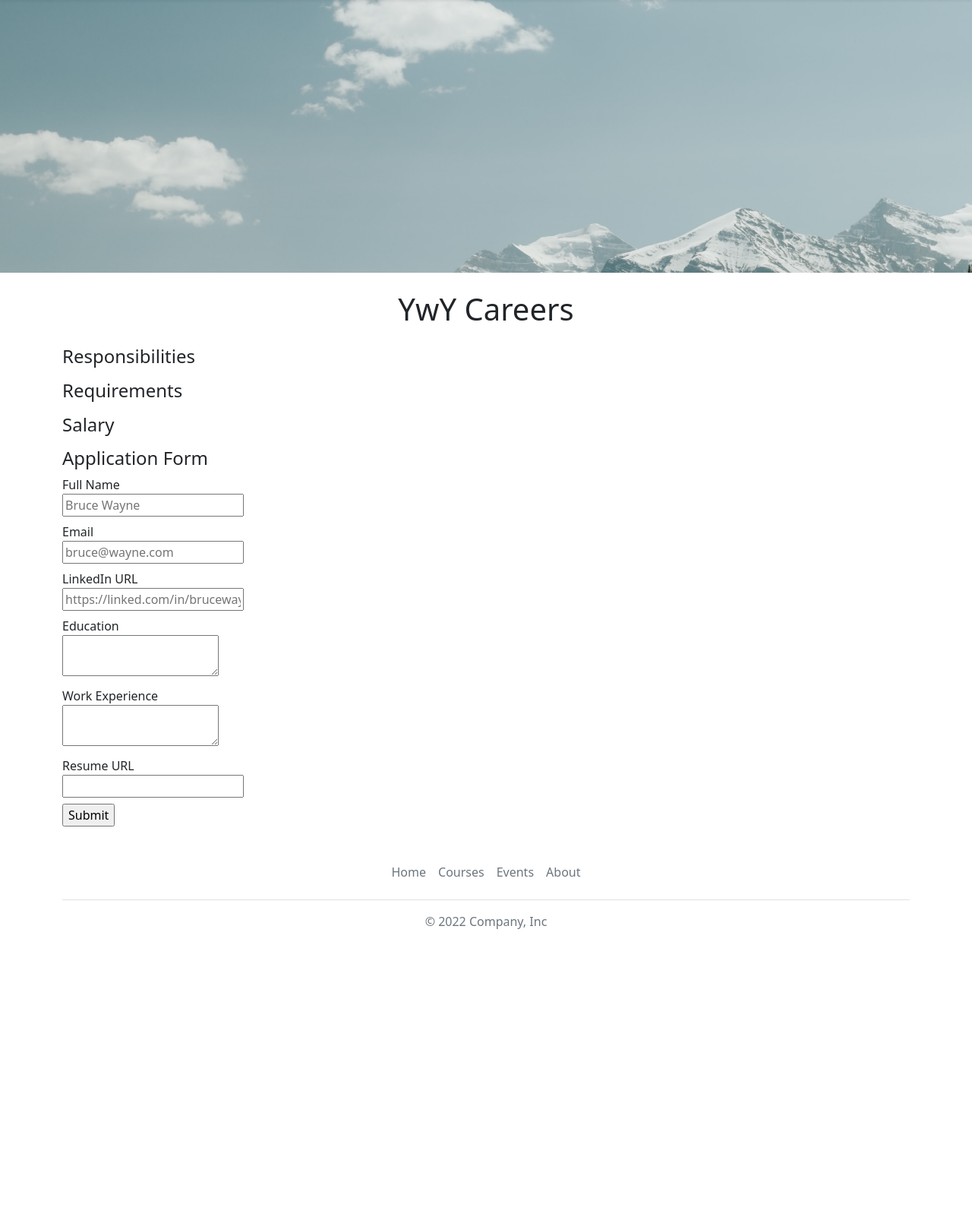
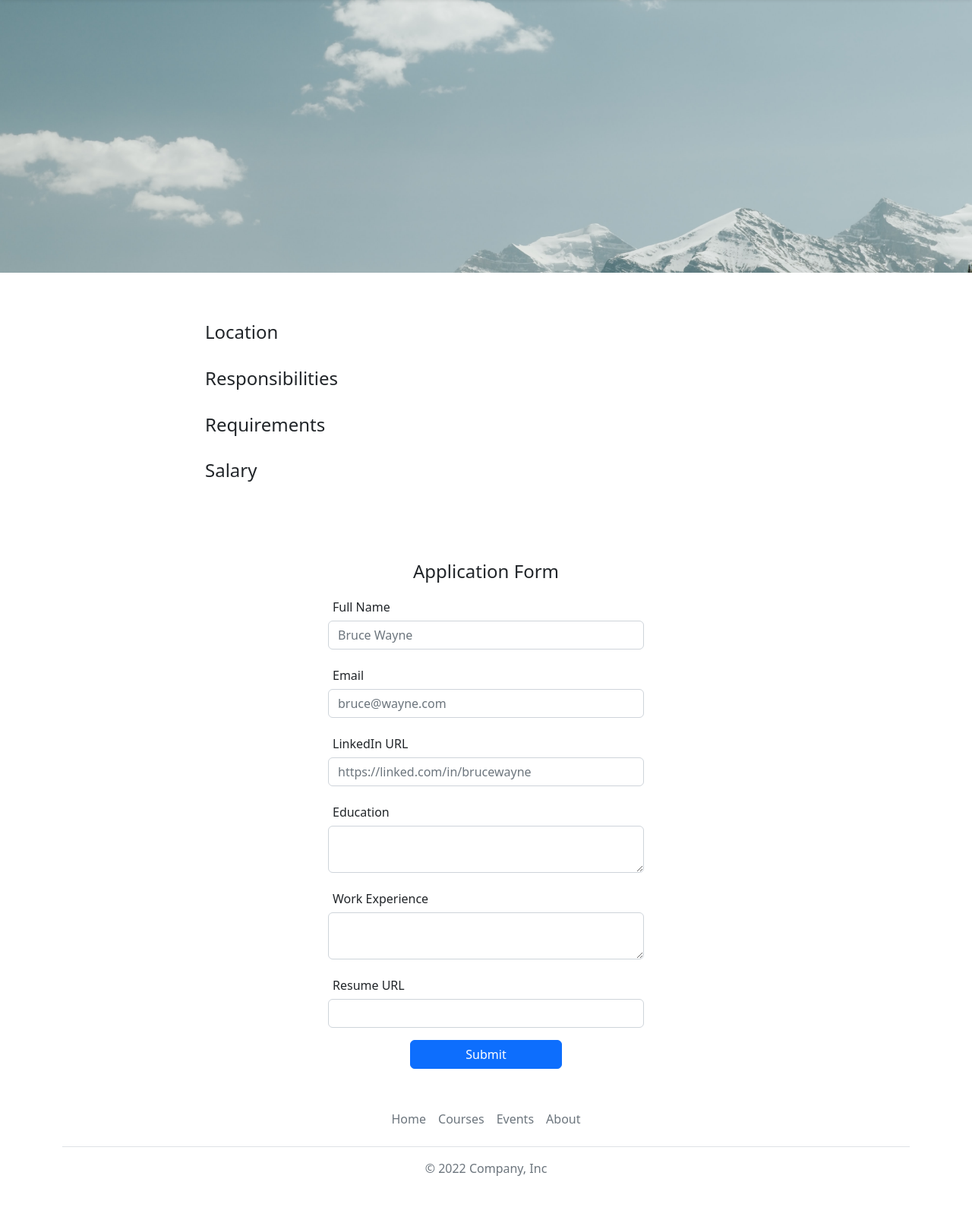
Before and after one commit to wanyun-yang-2002/YwY-careers-website, a Flask app: template templates/jobpage.html in a window 1280 px wide. Shown: the part 57-1663 px from the top of the page at 76% size. Before the commit the page ends 1280 px from the top, so only its background shows below. Run offline with Flask 2, Linux system fonts and the light colour scheme; the template is opened without the code that fills it, so the values that code supplies are empty.

Commit message:
improve display

```diff
--- a/templates/application_form.html
+++ b/templates/application_form.html
@@ -1,34 +1,37 @@
-<h4>Application Form</h4>
+<h4 class="text-center">Application Form</h4>
+<div class="container" style="padding: 6px 350px;">
     <form action="/job/{{job['id']}}/apply" method="post">
-    <div class="mb-2">
-        <label>Full Name</label><br>
-        <input type="text" name="full_name" required placeholder="Bruce Wayne">
+        <div class="mb-3">
+            <label style="padding: 6px;">Full Name</label>
+            <input class="form-control" type="text" name="full_name" required placeholder="Bruce Wayne">
         </div>
 
-    <div class="mb-2">
-        <label">Email</label><br>
-        <input type="text" name="email" required placeholder="bruce@wayne.com">
+        <div class="mb-3">
+            <label style="padding: 6px;">Email</label>
+            <input class="form-control" type="text" name="email" required placeholder="bruce@wayne.com">
         </div>
 
-    <div class="mb-2">
-        <label">LinkedIn URL</label><br>
-        <input type="url" name="linkedin_url" placeholder="https://linked.com/in/brucewayne">
+        <div class="mb-3">
+            <label style="padding: 6px;">LinkedIn URL</label>
+            <input class="form-control" type="url" name="linkedin_url" placeholder="https://linked.com/in/brucewayne">
         </div>
 
-    <div class="mb-2">
-        <label">Education</label><br>
-        <textarea name="education"></textarea>
+        <div class="mb-3">
+            <label style="padding: 6px;">Education</label>
+            <textarea class="form-control" name="education"></textarea>
         </div>
 
-    <div class="mb-2">
-        <label">Work Experience</label><br>
-        <textarea name="work_experience"></textarea>
+        <div class="mb-3">
+            <label style="padding: 6px;">Work Experience</label>
+            <textarea class="form-control" name="work_experience"></textarea>
         </div>
 
-    <div class="mb-2">
-        <label">Resume URL</label><br>
-        <input type="url" name="resume_url">
+        <div class="mb-3">
+            <label style="padding: 6px;">Resume URL</label>
+            <input class="form-control" type="url" name="resume_url">
         </div>
-
-    <input type="submit">
+        <div class="text-center">
+            <input type="submit" class="btn btn-primary" style="width: 200px;">
+        </div>
     </form>
+</div>
--- a/templates/jobpage.html
+++ b/templates/jobpage.html
@@ -8,27 +8,58 @@
     {% include 'nav.html' %}
     {% include 'banner.html' %}
     <div class="container">
+
         <h1 class="text-center mt-2 mb-4">
-            YwY Careers
+            {{job.title}}
         </h1>
-        <h3 class="mb-2">{{job.title}}</h3>
-        <p class="lead mt-0">{{job.location}}</p>
-        <h4>Responsibilities</h4>
+        <br>
+
+        <div class="row justify-content-start">
+            <h4 class="col-4" style="padding-left: 200px;">
+                Location
+            </h4>
+            <p class="col-6 lead">
+                {{job.location}}
+            </p>
+        </div>
+        <br>
+
+        <div class="row justify-content-start">
+            <h4 class="col-4" style="padding-left: 200px;">
+                Responsibilities
+            </h4>
             <!-- 无序列表 -->
-        <ul>
+            <ul class="col-6 lead">
                 {% for line in job.responsibilities.split("\n") %}
                 <li>{{line}}</li>
                 {% endfor %}
             </ul>
-        <h4>Requirements</h4>
+        </div>
+        <br>
+
+        <div class="row justify-content-start">
+            <h4 class="col-4" style="padding-left: 200px;">
+                Requirements
+            </h4>
             <!-- 有序列表 -->
-        <ol>
+            <ol class="col-6 lead">
                 {% for line in job.requirements.split("\n") %}
                     <li>{{line}}</li>
                 {% endfor %}
             </ol>
-        <h4>Salary</h4>
-        <p>{{job.currency}}{{job.salary}}</p>
+        </div>
+        <br>
+
+        <div class="row justify-content-start">
+            <h4 class="col-4" style="padding-left: 200px;">
+                Salary
+            </h4>
+            <p class="col-6 lead">
+                {{job.currency}}{{job.salary}}
+            </p>
+        </div>
+
+        <br><br><br><br>
         {% include 'application_form.html' %}
     </div>
     {% include 'footer.html' %}
```
Lines whose indentation alone changed are shown as unchanged.
